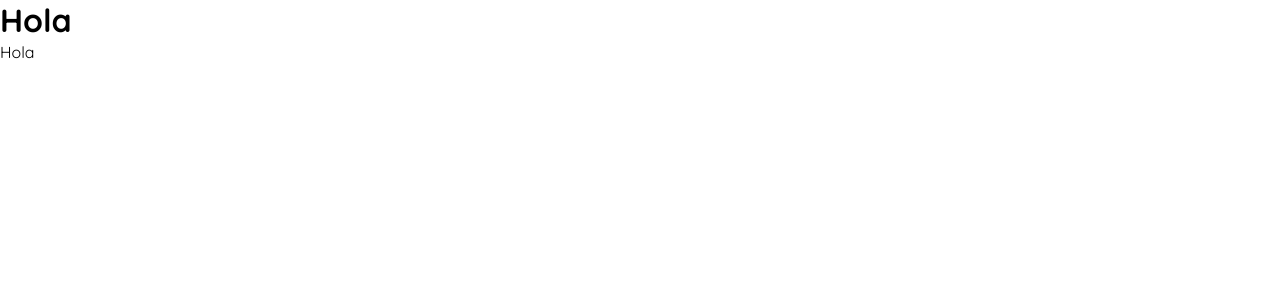
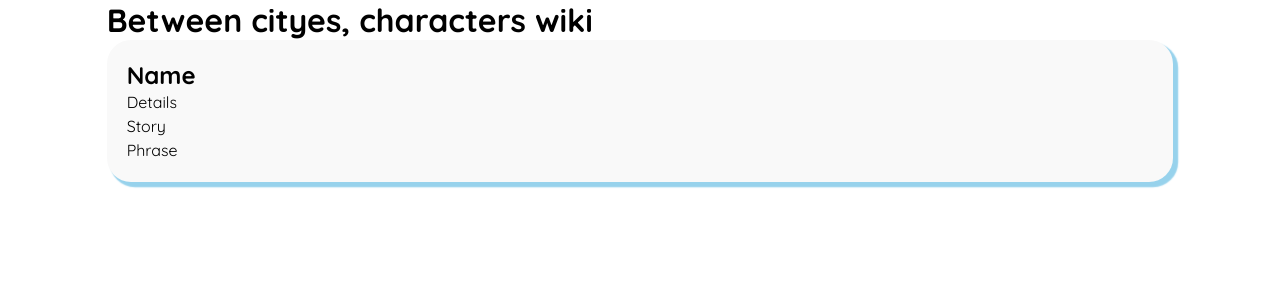
Before and after one commit to polipop-code/characters-say, a React (Create React App) app: page / in a window 1280 px wide. Shown: the top 300 px of the page. Built offline with nearby package versions, Linux system fonts and the light colour scheme.

Commit message:
added basic styles to app.js and added basci composition to character card

```diff
--- a/src/App.js
+++ b/src/App.js
@@ -1,8 +1,13 @@
+import { CharacterCard } from "./components/character card";
+import "./AppUI.css";
+
 function App() {
 	return (
 		<div className="App">
-			<h1>Hola</h1>
-			<p>Hola</p>
+			<div className="main-container">
+				<h1>Between cityes, characters wiki</h1>
+				<CharacterCard />
+			</div>
 		</div>
 	);
 }
--- /dev/null
+++ b/src/AppUI.css
@@ -0,0 +1,8 @@
+.App {
+	display: grid;
+	grid-template-columns: repeat(12, 1fr);
+}
+
+.main-container {
+	grid-column: 2 / 12;
+}
--- /dev/null
+++ b/src/components/character card/characterCard.css
@@ -0,0 +1,9 @@
+.card-container {
+	margin-bottom: 4rem;
+	padding: 2rem;
+	display: flex;
+	border: none;
+	border-radius: 2.4rem;
+	background-color: #f9f9f9;
+	box-shadow: 0.4rem 0.4rem 0.12rem 0.12rem #97d2ec;
+}
--- /dev/null
+++ b/src/components/character card/index.js
@@ -0,0 +1,20 @@
+import React from "react";
+import "./characterCard.css";
+
+function CharacterCard() {
+	return (
+		<div className="card-container">
+			<figure>
+				<img src="" alt="" />
+			</figure>
+			<article>
+				<h3>Name</h3>
+				<p>Details</p>
+				<p>Story</p>
+				<p>Phrase</p>
+			</article>
+		</div>
+	);
+}
+
+export { CharacterCard };
```
